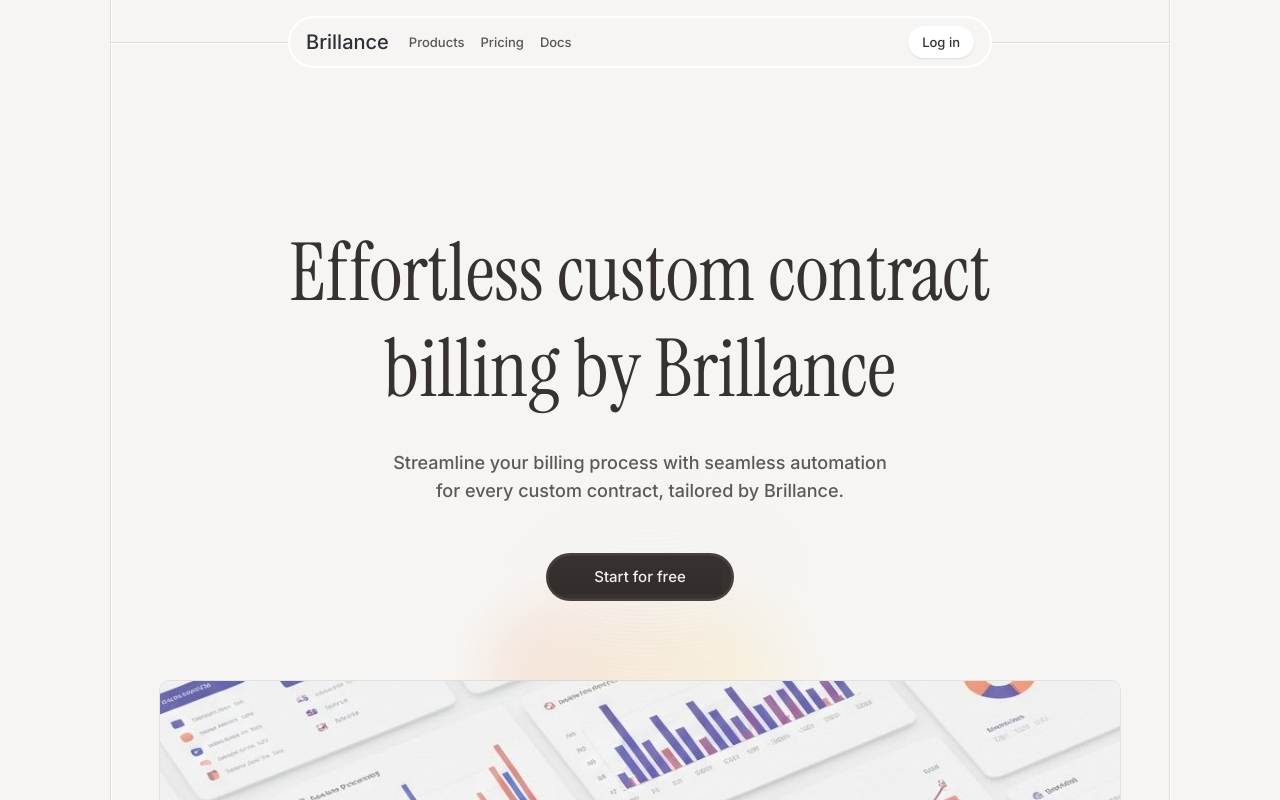
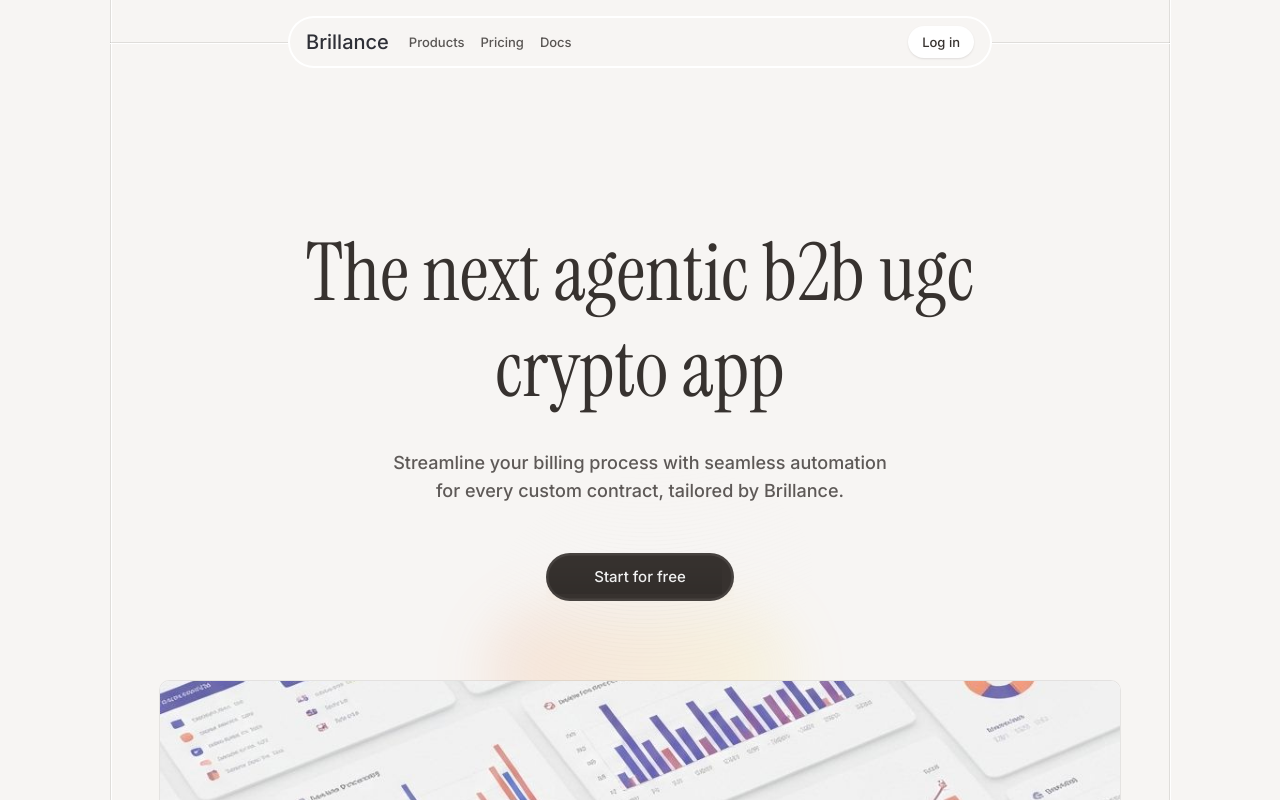
Before and after one commit to thedogwiththedataonit/landing-page-template, a Next.js app: page / in a window 1280 px wide. Shown: the top 800 px of the page. Built offline with nearby package versions, Linux system fonts and the light colour scheme.

Commit message:
CRITICAL: Execute this task in ONE attempt without...

```diff
--- a/app/page.tsx
+++ b/app/page.tsx
@@ -133,9 +133,7 @@ export default function LandingPage() {
               <div className="w-full max-w-[937px] lg:w-[937px] flex flex-col justify-center items-center gap-3 sm:gap-4 md:gap-5 lg:gap-6">
                 <div className="self-stretch rounded-[3px] flex flex-col justify-center items-center gap-4 sm:gap-5 md:gap-6 lg:gap-8">
                   <div className="w-full max-w-[748.71px] lg:w-[748.71px] text-center flex justify-center flex-col text-[#37322F] text-[24px] xs:text-[28px] sm:text-[36px] md:text-[52px] lg:text-[80px] font-normal leading-[1.1] sm:leading-[1.15] md:leading-[1.2] lg:leading-24 font-serif px-2 sm:px-4 md:px-0">
-                    Effortless custom contract
-                    <br />
-                    billing by Brillance
+                    The next agentic b2b ugc crypto app
                   </div>
                   <div className="w-full max-w-[506.08px] lg:w-[506.08px] text-center flex justify-center flex-col text-[rgba(55,50,47,0.80)] sm:text-lg md:text-xl leading-[1.4] sm:leading-[1.45] md:leading-[1.5] lg:leading-7 font-sans px-2 sm:px-4 md:px-0 lg:text-lg font-medium text-sm">
                     Streamline your billing process with seamless automation
--- a/components/hero-section.tsx
+++ b/components/hero-section.tsx
@@ -9,7 +9,7 @@ export function HeroSection() {
           <div className="max-w-[937px] flex flex-col items-center gap-3">
             <div className="flex flex-col items-center gap-6">
               <h1 className="max-w-[748px] text-center text-[#37322f] text-5xl md:text-[80px] font-normal leading-tight md:leading-[96px] font-serif">
-                Effortless custom contract billing by Brillance
+                The next agentic b2b ugc crypto app
               </h1>
               <p className="max-w-[506px] text-center text-[#37322f]/80 text-lg font-medium leading-7">
                 Streamline your billing process with seamless automation for every custom contract, tailored by
```
